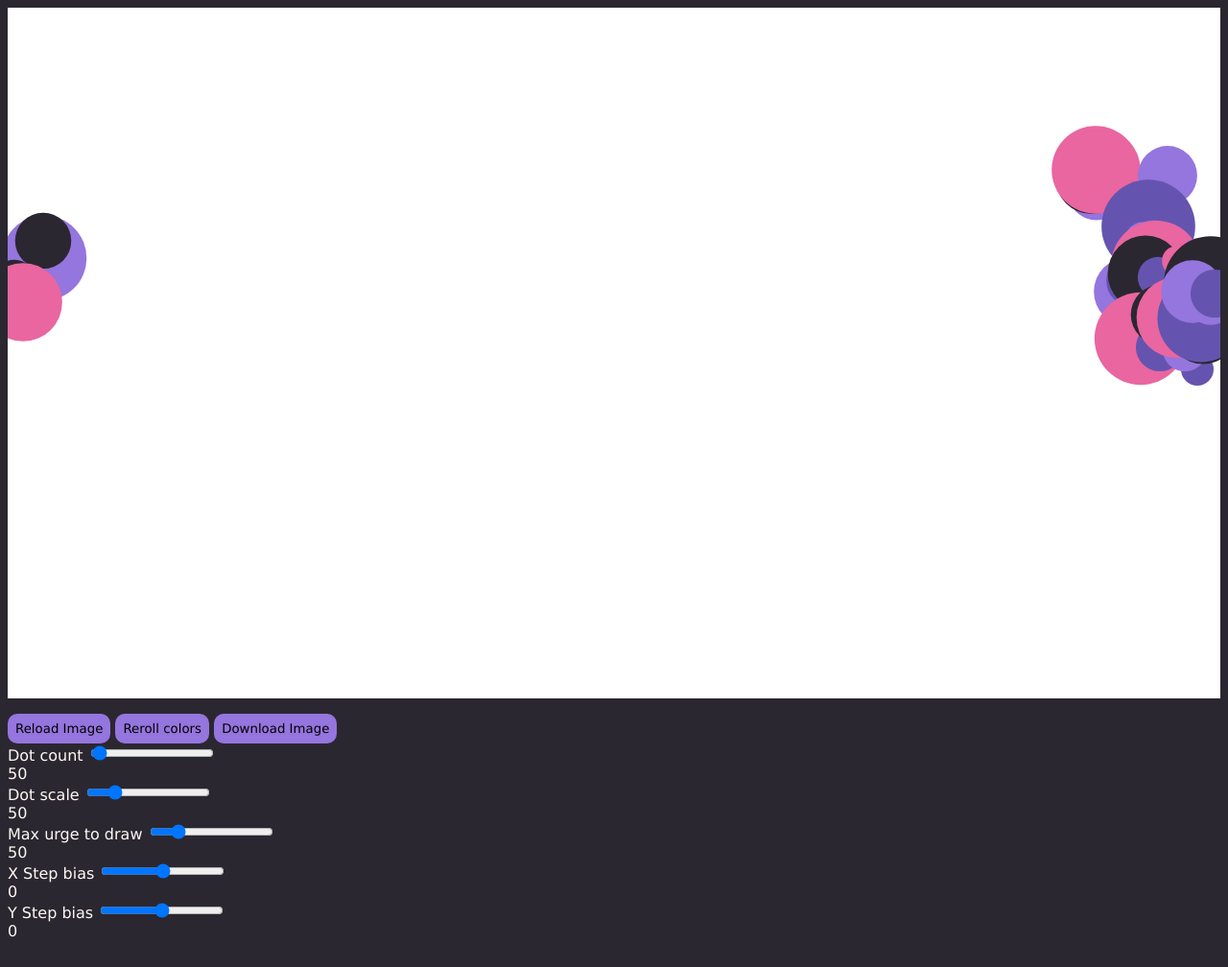
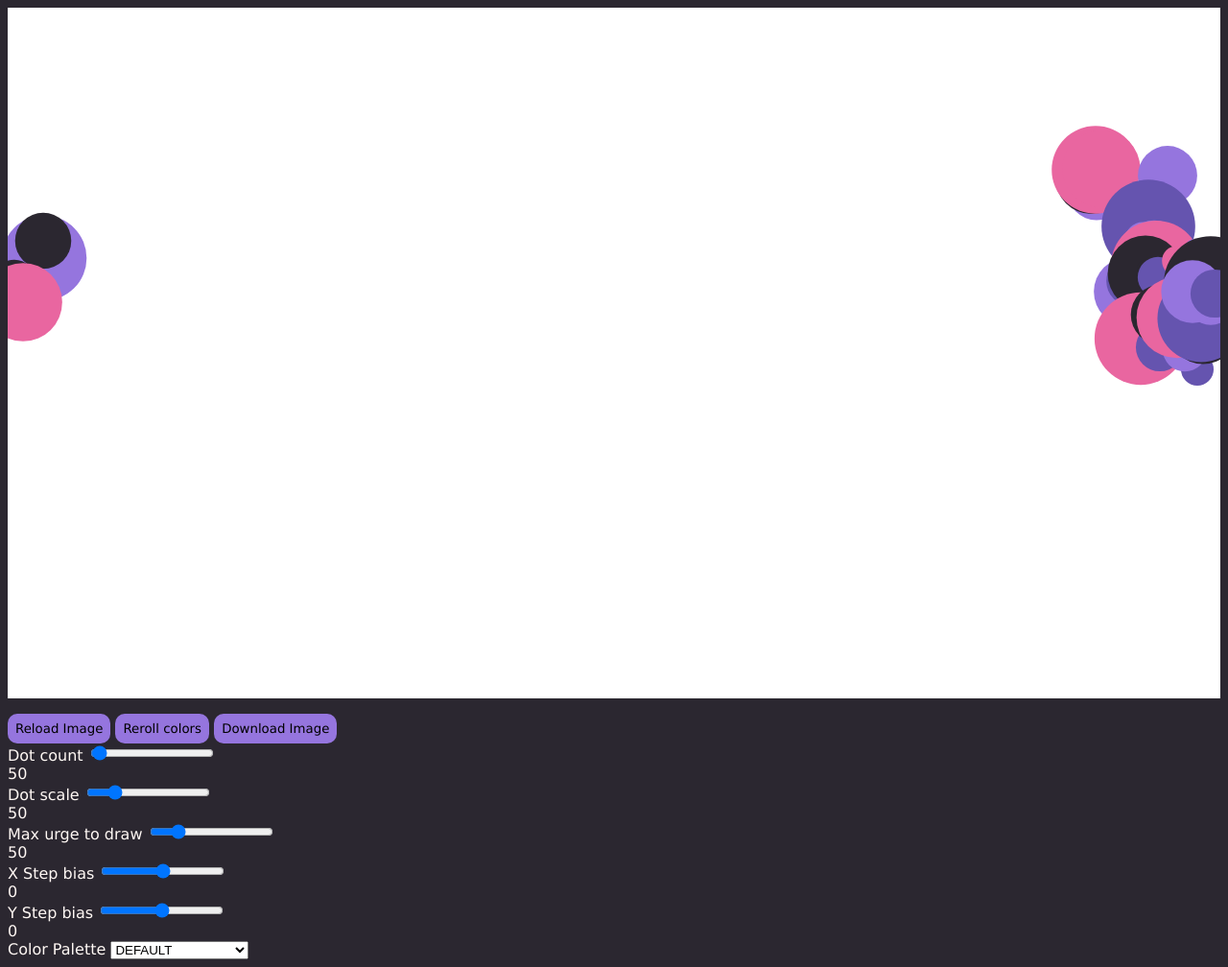
Before and after one commit to Gromate/abstract-dot-generator, a plain HTML site: page index.html in a window 1280 px wide. Shown: the whole page at 96% size. Drawn offline with Linux system fonts and the light colour scheme.

Commit message:
Added selector for color palette

```diff
--- a/index.html
+++ b/index.html
@@ -44,6 +44,11 @@
         <input type="range" min="-5" max="5" step="0.1" value="0" class="slider" id="yBias">
         <div id="outputYBias"></div>
     </div>
+    <div class="slidecontainer" >
+        <label for="colorPalette">Color Palette</label>
+        <select id="colorPalette" name="colorPalette"></select>
+    </div>
+
     <script type="module" src="script.js"></script>
 </body>
 
--- a/script.js
+++ b/script.js
@@ -23,6 +23,8 @@ var sliderYBias = document.getElementById("yBias");
 var outputYBias = document.getElementById("outputYBias");
 outputYBias.innerHTML = sliderYBias.value;
 
+var selectColorPalette = document.getElementById("colorPalette");
+
 
 CanvasRenderingContext2D.prototype.circle = function (x, y, radius) {
     this.beginPath();
@@ -39,7 +41,7 @@ var maxUrge = 10;
 var xBias = -1.0;
 var yBias = -1.0;
 
-const colorPalette = Palettes.DEFAULT;
+var colorPalette = Palettes.DEFAULT;
 
 function draw() {
     canvas.width = (window.innerWidth > 0) ? window.innerWidth : screen.width;
@@ -138,6 +140,26 @@ function rerollColors() {
     }
 }
 
+
+
+window.onload = function () {loadColorPalettes()};
+
+function loadColorPalettes() {
+    for (const key of Object.keys(Palettes)) {
+        var option = document.createElement("option");
+        option.value = key;
+        option.text = key;
+        selectColorPalette.appendChild(option);
+    }
+}
+
+selectColorPalette.oninput = function () {
+    const value = this.value;
+    colorPalette = Palettes[value];
+    rerollColors();
+    draw();
+}
+
 //sliders functions
 sliderDotCount.oninput = function () {
     outputDotCount.innerHTML = this.value;
```
